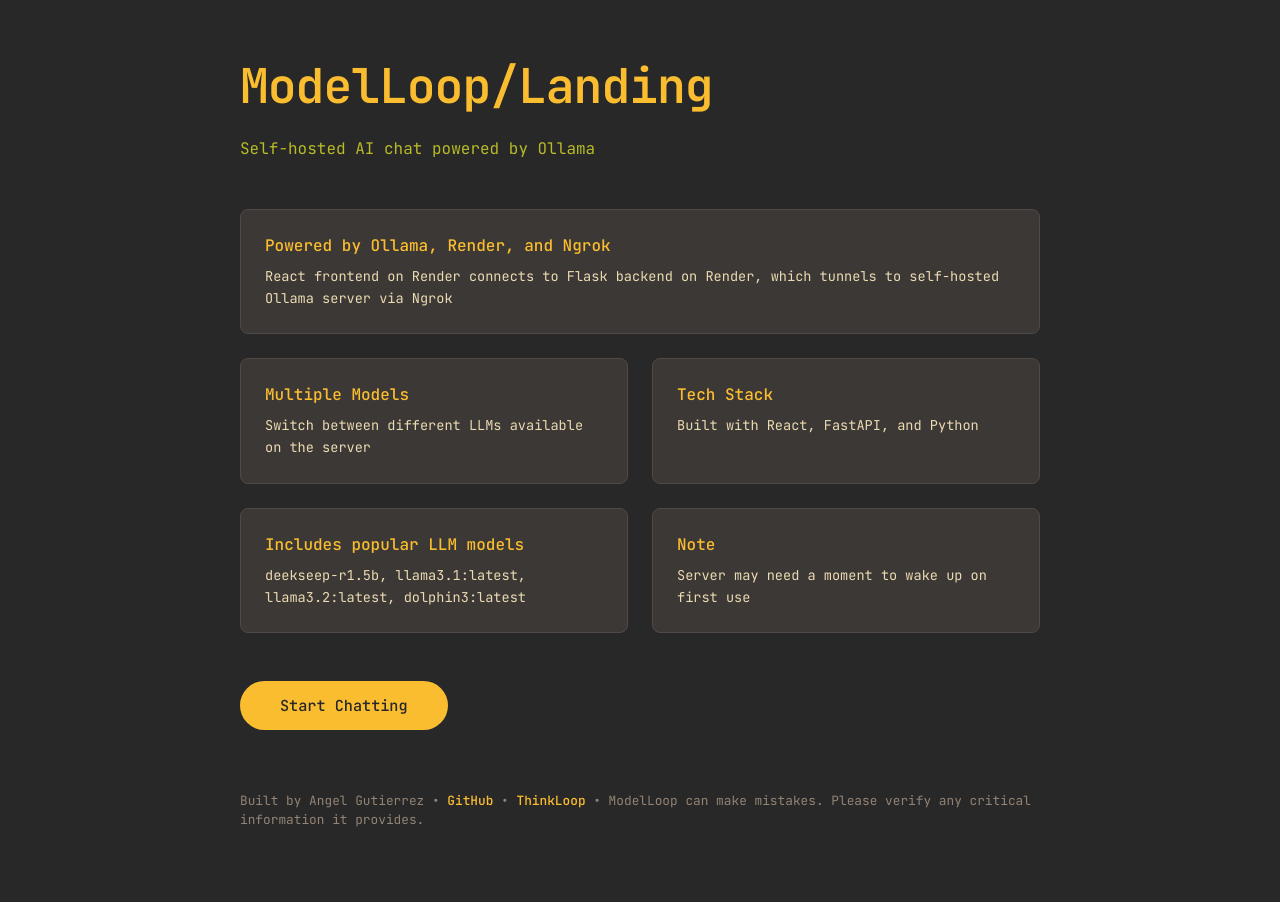
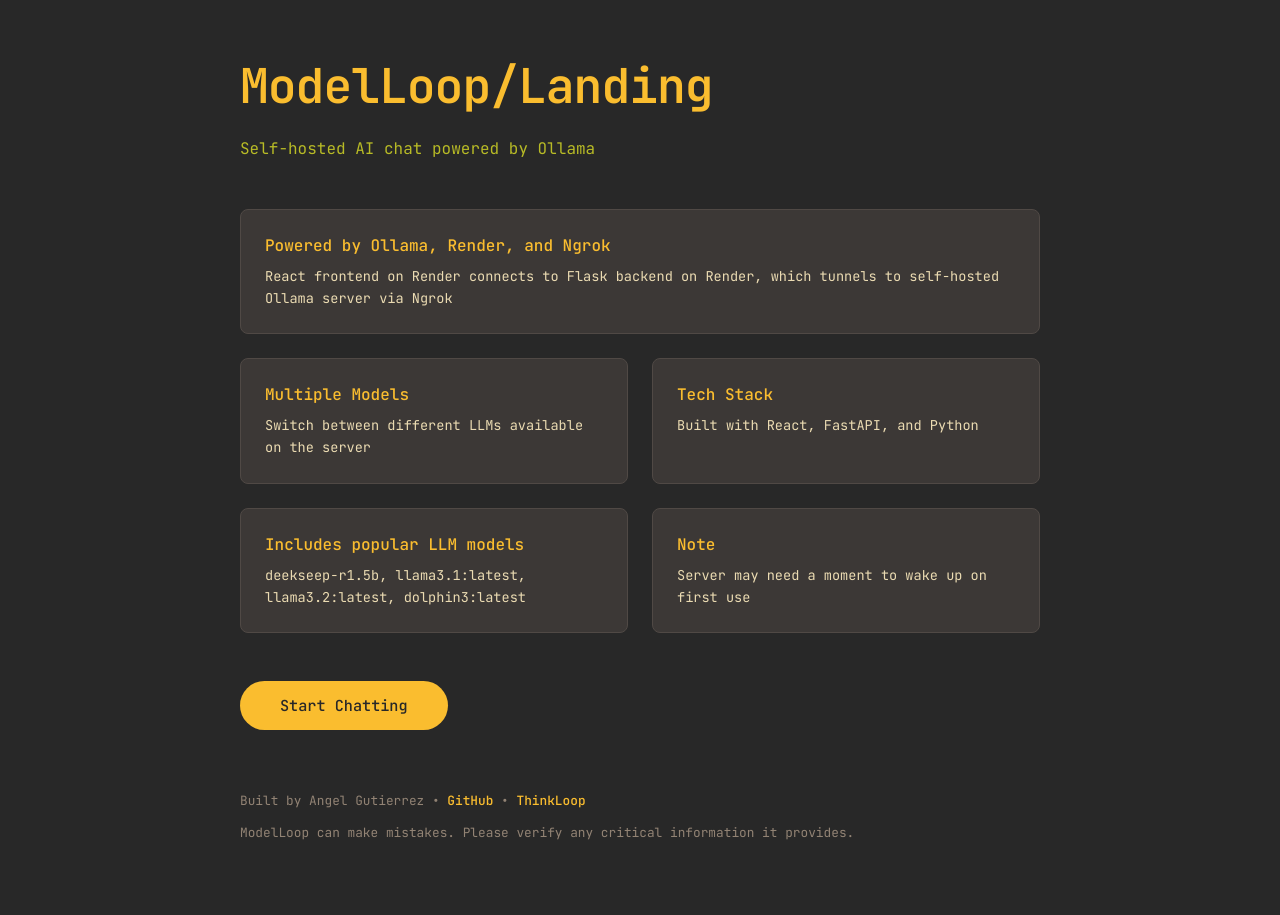
Before and after one commit to axgel6/ModelLoop, a React (Vite) app in the folder frontend/: page / in a window 1280 px wide. Built offline with nearby package versions, Linux system fonts and the light colour scheme; no server answers.

Commit message:
Minor UI Tweaks

```diff
--- a/frontend/src/App.css
+++ b/frontend/src/App.css
@@ -35,7 +35,7 @@
   background: #fabd2f;
   color: #282828;
   border: 1px solid #fabd2f;
-  border-radius: 6px;
+  border-radius: 25px;
   font-size: 0.95rem;
   padding: 8px 16px;
   cursor: pointer;
@@ -114,7 +114,7 @@
   background: #b16286;
   color: #ebdbb2;
   border: none;
-  border-radius: 6px;
+  border-radius: 25px;
   font-size: 1rem;
   padding: 10px 24px;
   cursor: pointer;
--- a/frontend/src/components/ChatPreferences.tsx
+++ b/frontend/src/components/ChatPreferences.tsx
@@ -37,7 +37,10 @@
   return (
     <div className="chat-preferences-modal-overlay">
       <div className="chat-preferences-modal">
-        <h3>Chat Preferences</h3>
+        <h2>Chat Preferences</h2>
+        <hr style={{ margin: "0px 0", color: "#504945" }} />
+
+        <label style={{ display: "block", marginBottom: 8 }}>Presets</label>
         <div className="preset-buttons-row">
           <button onClick={() => setSystemPrompt(defaultPrompt)}>
             Default
@@ -57,18 +60,20 @@
           </button>
           <button onClick={() => setSystemPrompt(customPrompt)}>Custom</button>
         </div>
+
+        <hr style={{ margin: "0 0", color: "#504945" }} />
         <label style={{ display: "block", marginBottom: 8 }}>
           Edit System Prompt:
-          <textarea
-            value={systemPrompt}
-            onChange={(e) => setSystemPrompt(e.target.value)}
-            rows={5}
-            style={{ width: "100%", marginTop: 4 }}
-          />
         </label>
+        <textarea
+          value={systemPrompt}
+          onChange={(e) => setSystemPrompt(e.target.value)}
+          rows={5}
+          style={{ width: "100%" }}
+        />
         <div className="modal-footer-row">
           <button id="closeButton" onClick={onClose}>
-            Close
+            Accept Changes
           </button>
         </div>
       </div>
--- a/frontend/src/components/LandingPage.tsx
+++ b/frontend/src/components/LandingPage.tsx
@@ -58,9 +58,11 @@
               rel="noopener noreferrer"
             >
               ThinkLoop
-            </a>{" "}
-            • ModelLoop can make mistakes. Please verify any critical
-            information it provides.
+            </a>
+          </p>
+          <p>
+            ModelLoop can make mistakes. Please verify any critical information
+            it provides.
           </p>
         </div>
       </div>
```
